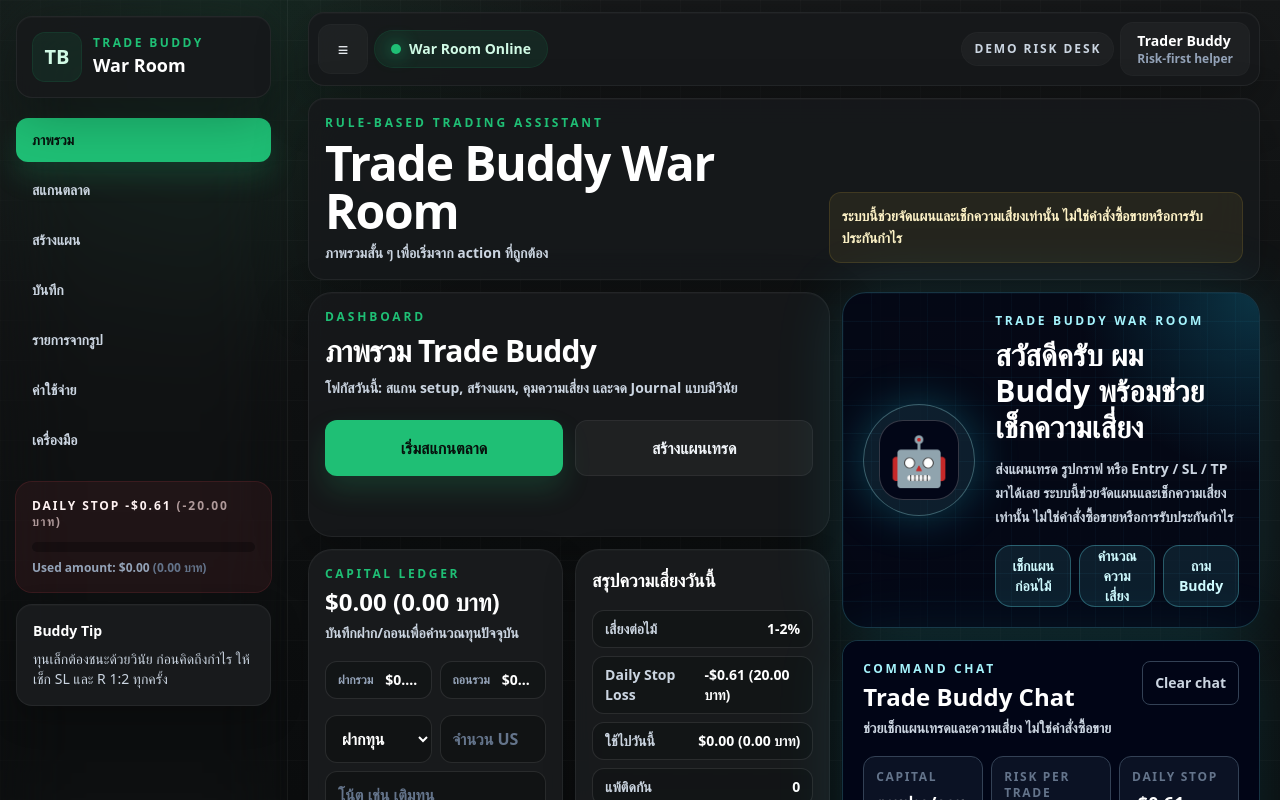
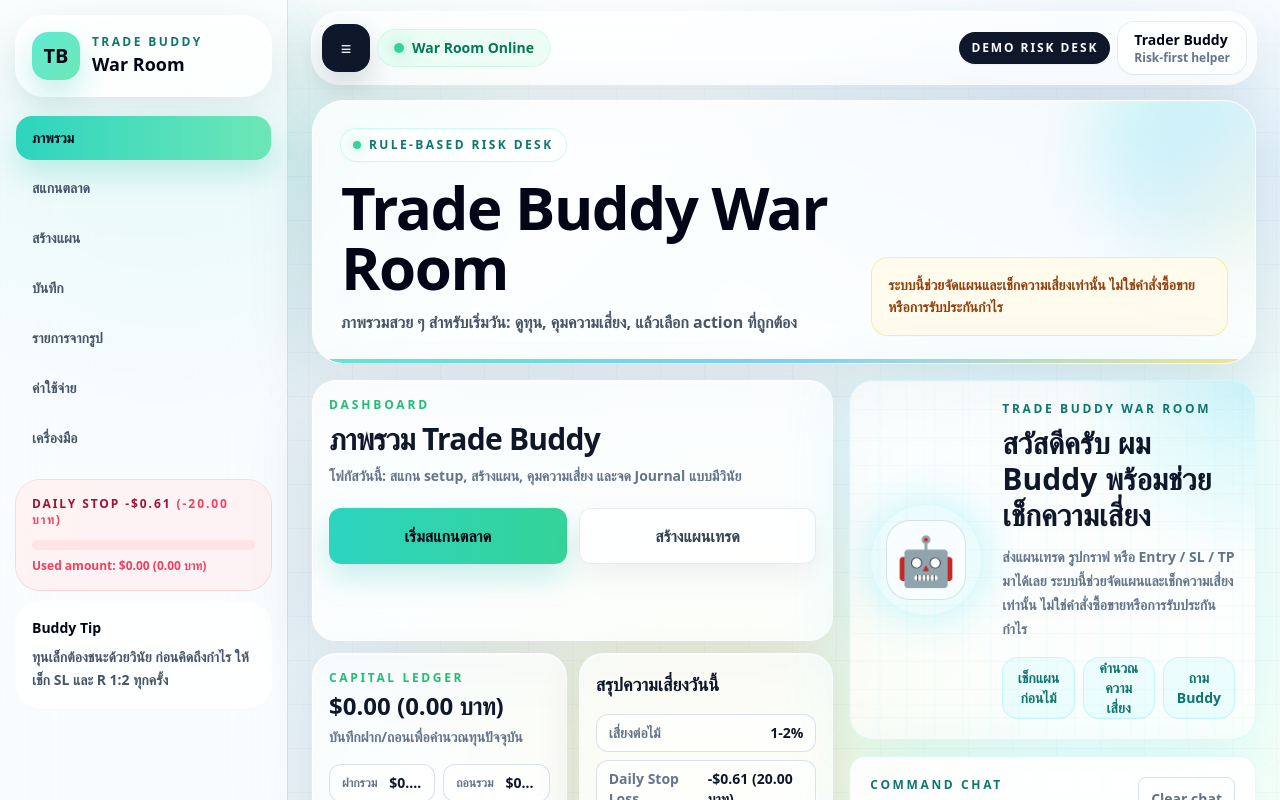
Before and after one commit to Fusemxd/buddy-trade, a Next.js app: page / in a window 1280 px wide. Shown: the top 800 px of the page. Built offline with nearby package versions, Linux system fonts and the light colour scheme.

Commit message:
Redesign war room with bright premium theme

```diff
--- a/src/app/globals.css
+++ b/src/app/globals.css
@@ -3,7 +3,7 @@
 @tailwind utilities;
 
 :root {
-  color-scheme: dark;
+  color-scheme: light;
 }
 
 * {
@@ -17,10 +17,11 @@ html {
 body {
   min-height: 100vh;
   background:
-    radial-gradient(circle at 15% 0%, rgba(31, 191, 117, 0.12), transparent 28%),
-    radial-gradient(circle at 85% 0%, rgba(69, 121, 255, 0.10), transparent 30%),
-    linear-gradient(135deg, #17191a 0%, #101213 48%, #08090a 100%);
-  color: #f8fafc;
+    radial-gradient(circle at 12% 0%, rgba(20, 184, 166, 0.20), transparent 30%),
+    radial-gradient(circle at 88% 8%, rgba(59, 130, 246, 0.18), transparent 34%),
+    radial-gradient(circle at 50% 100%, rgba(250, 204, 21, 0.16), transparent 34%),
+    linear-gradient(135deg, #f8fafc 0%, #edf8ff 45%, #f7fff9 100%);
+  color: #0f172a;
 }
 
 ::selection {
@@ -33,16 +34,16 @@ body {
 }
 
 ::-webkit-scrollbar-track {
-  background: rgba(15, 23, 42, 0.6);
+  background: rgba(226, 232, 240, 0.65);
 }
 
 ::-webkit-scrollbar-thumb {
-  background: rgba(34, 211, 238, 0.32);
+  background: rgba(20, 184, 166, 0.35);
   border-radius: 999px;
 }
 
 ::-webkit-scrollbar-thumb:hover {
-  background: rgba(34, 211, 238, 0.55);
+  background: rgba(20, 184, 166, 0.55);
 }
 
 button,
@@ -74,22 +75,103 @@ textarea {
   }
 
   .trade-panel {
-    @apply relative border border-white/[0.06] bg-[#17191b]/90 shadow-[0_18px_54px_rgba(0,0,0,0.26),inset_0_1px_0_rgba(255,255,255,0.025)] backdrop-blur-xl;
+    @apply relative border border-white/70 bg-white/[0.78] shadow-[0_22px_70px_rgba(15,23,42,0.10),inset_0_1px_0_rgba(255,255,255,0.92)] backdrop-blur-xl;
   }
 
   .trade-card {
-    @apply relative border border-white/[0.055] bg-[#1b1e20]/[0.82] shadow-[0_12px_32px_rgba(0,0,0,0.22),inset_0_1px_0_rgba(255,255,255,0.02)] backdrop-blur;
+    @apply relative border border-white/70 bg-white/[0.72] shadow-[0_16px_48px_rgba(15,23,42,0.09),inset_0_1px_0_rgba(255,255,255,0.88)] backdrop-blur;
   }
 
   .trade-button {
-    @apply bg-[#1fbf75] text-[#07100c] shadow-[0_14px_28px_rgba(31,191,117,0.18)] transition hover:bg-[#2ad986];
+    @apply bg-gradient-to-r from-teal-400 to-emerald-400 text-slate-950 shadow-[0_14px_30px_rgba(20,184,166,0.22)] transition hover:from-teal-300 hover:to-emerald-300;
   }
 
   .trade-button-secondary {
-    @apply border border-white/[0.06] bg-white/[0.045] text-slate-100 transition hover:border-[#1fbf75]/35 hover:bg-[#1fbf75]/10 hover:text-white;
+    @apply border border-slate-200/80 bg-white/70 text-slate-700 shadow-[0_10px_30px_rgba(15,23,42,0.06)] transition hover:border-teal-300/70 hover:bg-teal-50 hover:text-slate-950;
   }
 
   .trade-danger-card {
-    @apply border border-[#ff4d5e]/25 bg-[#ff4d5e]/10 text-red-50;
+    @apply border border-rose-200/80 bg-rose-50/85 text-rose-700;
+  }
+
+  .bright-theme {
+    color: #0f172a;
+  }
+
+  .bright-theme .text-white,
+  .bright-theme .text-slate-100,
+  .bright-theme .text-slate-200 {
+    color: #0f172a !important;
+  }
+
+  .bright-theme .text-slate-300,
+  .bright-theme .text-slate-400,
+  .bright-theme .text-slate-500 {
+    color: #64748b !important;
+  }
+
+  .bright-theme .text-cyan-100,
+  .bright-theme .text-cyan-200,
+  .bright-theme .text-cyan-50 {
+    color: #0f766e !important;
+  }
+
+  .bright-theme .text-emerald-100,
+  .bright-theme .text-green-100 {
+    color: #047857 !important;
+  }
+
+  .bright-theme .text-yellow-100,
+  .bright-theme .text-yellow-50,
+  .bright-theme .text-amber-100 {
+    color: #92400e !important;
+  }
+
+  .bright-theme .text-red-100,
+  .bright-theme .text-red-50 {
+    color: #be123c !important;
+  }
+
+  .bright-theme [class*="bg-slate-950"],
+  .bright-theme [class*="bg-slate-900"],
+  .bright-theme [class*="bg-[#111314]"],
+  .bright-theme [class*="bg-[#101213]"],
+  .bright-theme [class*="bg-[#17191b]"],
+  .bright-theme [class*="bg-black"] {
+    background-color: rgba(255, 255, 255, 0.64) !important;
+  }
+
+  .bright-theme [class*="border-slate-700"],
+  .bright-theme [class*="border-white"] {
+    border-color: rgba(203, 213, 225, 0.70) !important;
+  }
+
+  .bright-theme input,
+  .bright-theme select,
+  .bright-theme textarea {
+    background: rgba(255, 255, 255, 0.78) !important;
+    color: #0f172a !important;
+  }
+
+  .bright-theme input::placeholder,
+  .bright-theme textarea::placeholder {
+    color: #94a3b8 !important;
+  }
+
+  .bright-theme .keep-dark {
+    background: #0f172a !important;
+    color: #f8fafc !important;
+  }
+
+  .bright-theme .keep-dark .text-white,
+  .bright-theme .keep-dark .text-slate-100,
+  .bright-theme .keep-dark .text-slate-200,
+  .bright-theme .keep-dark .text-slate-300 {
+    color: #e2e8f0 !important;
+  }
+
+  .bright-theme .keep-dark .text-slate-400,
+  .bright-theme .keep-dark .text-slate-500 {
+    color: #94a3b8 !important;
   }
 }
--- a/src/components/SidebarNav.tsx
+++ b/src/components/SidebarNav.tsx
@@ -12,13 +12,13 @@ const navItems: Array<{ id: MobileWarRoomPanel; label: string }> = [
 
 export default function SidebarNav({ activePanel, onSelect }: { activePanel: MobileWarRoomPanel; onSelect: (panel: MobileWarRoomPanel) => void }) {
   return (
-    <aside className="hidden min-h-screen w-72 shrink-0 border-r border-white/[0.055] bg-[#111314]/92 p-4 backdrop-blur-2xl xl:block">
-      <div className="trade-panel rounded-2xl p-4">
+    <aside className="hidden min-h-screen w-72 shrink-0 border-r border-white/70 bg-white/55 p-4 shadow-[20px_0_60px_rgba(15,23,42,0.05)] backdrop-blur-2xl xl:block">
+      <div className="rounded-[1.75rem] bg-white/80 p-4 shadow-[0_16px_44px_rgba(15,23,42,0.08)] ring-1 ring-white">
         <div className="flex items-center gap-3">
-          <div className="grid h-12 w-12 place-items-center rounded-xl bg-trade-green/[0.09] text-xl font-black text-emerald-100 ring-1 ring-trade-green/[0.18]">TB</div>
+          <div className="grid h-12 w-12 place-items-center rounded-2xl bg-gradient-to-br from-teal-300 to-emerald-300 text-xl font-black text-slate-950 shadow-[0_14px_30px_rgba(20,184,166,0.24)]">TB</div>
           <div>
-            <p className="text-xs font-black uppercase tracking-[0.2em] text-trade-green">Trade Buddy</p>
-            <h1 className="text-lg font-black text-white">War Room</h1>
+            <p className="text-xs font-black uppercase tracking-[0.2em] text-teal-700">Trade Buddy</p>
+            <h1 className="text-lg font-black text-slate-950">War Room</h1>
           </div>
         </div>
       </div>
@@ -27,7 +27,16 @@ export default function SidebarNav({ activePanel, onSelect }: { activePanel: Mob
         {navItems.map((item) => {
           const active = activePanel === item.id || (item.id === "imageRecords" && activePanel === "expenses");
           return (
-            <button className={`min-h-11 w-full rounded-xl px-4 text-left text-sm font-bold transition ${active ? "trade-button" : "text-slate-300 hover:bg-white/[0.055] hover:text-white"}`} key={item.id} onClick={() => onSelect(item.id)} type="button">
+            <button
+              className={`min-h-11 w-full rounded-2xl px-4 text-left text-sm font-black transition ${
+                active
+                  ? "bg-gradient-to-r from-teal-400 to-emerald-300 text-slate-950 shadow-[0_14px_28px_rgba(20,184,166,0.22)]"
+                  : "text-slate-600 hover:bg-white/75 hover:text-slate-950 hover:shadow-sm"
+              }`}
+              key={item.id}
+              onClick={() => onSelect(item.id)}
+              type="button"
+            >
               {item.label}
             </button>
           );
@@ -35,16 +44,16 @@ export default function SidebarNav({ activePanel, onSelect }: { activePanel: Mob
       </nav>
 
       <div className="mt-5 space-y-3">
-        <div className="rounded-2xl bg-[#ff4d5e]/[0.075] p-4 text-red-50 ring-1 ring-[#ff4d5e]/[0.18]">
-          <p className="text-xs font-bold uppercase tracking-[0.16em]">Daily Stop -$0.61 <span className="text-red-100/65">(-20.00 บาท)</span></p>
-          <div className="mt-3 h-2.5 overflow-hidden rounded-full bg-black/30">
-            <div className="h-full w-0 rounded-full bg-trade-red" />
+        <div className="rounded-3xl bg-rose-50/85 p-4 text-rose-800 shadow-sm ring-1 ring-rose-200/80">
+          <p className="text-xs font-black uppercase tracking-[0.16em]">Daily Stop -$0.61 <span className="text-rose-500">(-20.00 บาท)</span></p>
+          <div className="mt-3 h-2.5 overflow-hidden rounded-full bg-rose-100">
+            <div className="h-full w-0 rounded-full bg-rose-500" />
           </div>
-          <p className="mt-2 text-xs font-semibold text-slate-400">Used amount: $0.00 <span className="text-slate-500">(0.00 บาท)</span></p>
+          <p className="mt-2 text-xs font-bold text-rose-500">Used amount: $0.00 <span>(0.00 บาท)</span></p>
         </div>
-        <div className="trade-card rounded-2xl p-4">
-          <p className="text-sm font-black text-white">Buddy Tip</p>
-          <p className="mt-2 text-sm text-slate-300">ทุนเล็กต้องชนะด้วยวินัย ก่อนคิดถึงกำไร ให้เช็ก SL และ R 1:2 ทุกครั้ง</p>
+        <div className="rounded-3xl bg-white/[0.78] p-4 shadow-sm ring-1 ring-white">
+          <p className="text-sm font-black text-slate-950">Buddy Tip</p>
+          <p className="mt-2 text-sm font-semibold leading-relaxed text-slate-600">ทุนเล็กต้องชนะด้วยวินัย ก่อนคิดถึงกำไร ให้เช็ก SL และ R 1:2 ทุกครั้ง</p>
         </div>
       </div>
     </aside>
--- a/src/components/TopBar.tsx
+++ b/src/components/TopBar.tsx
@@ -1,20 +1,20 @@
 export default function TopBar() {
   return (
-    <div className="trade-panel flex min-w-0 items-center justify-between gap-2 rounded-2xl p-2.5">
-      <button className="grid h-11 w-11 shrink-0 place-items-center rounded-xl bg-white/[0.035] text-lg font-black text-slate-100 ring-1 ring-white/[0.055] sm:h-12 sm:w-12" type="button">
+    <div className="flex min-w-0 items-center justify-between gap-2 rounded-[1.75rem] bg-white/[0.72] p-2.5 shadow-[0_18px_55px_rgba(15,23,42,0.08)] ring-1 ring-white/90 backdrop-blur-2xl">
+      <button className="keep-dark grid h-11 w-11 shrink-0 place-items-center rounded-2xl text-lg font-black shadow-[0_12px_28px_rgba(15,23,42,0.16)] sm:h-12 sm:w-12" type="button">
         ≡
       </button>
-      <div className="hidden items-center gap-2 rounded-full bg-trade-green/[0.09] px-4 py-2 text-sm font-black text-emerald-100 ring-1 ring-trade-green/[0.18] sm:flex">
-        <span className="h-2.5 w-2.5 animate-pulse rounded-full bg-trade-green shadow-[0_0_18px_rgba(31,191,117,0.95)]" />
+      <div className="hidden items-center gap-2 rounded-full bg-emerald-50 px-4 py-2 text-sm font-black text-emerald-700 ring-1 ring-emerald-100 sm:flex">
+        <span className="h-2.5 w-2.5 animate-pulse rounded-full bg-emerald-400 shadow-[0_0_18px_rgba(52,211,153,0.85)]" />
         War Room Online
       </div>
       <div className="ml-auto flex min-w-0 items-center gap-2">
-        <div className="hidden rounded-full bg-white/[0.035] px-3 py-2 text-xs font-black uppercase tracking-[0.16em] text-slate-300 ring-1 ring-white/[0.055] sm:block">
+        <div className="keep-dark hidden rounded-full px-3 py-2 text-xs font-black uppercase tracking-[0.16em] shadow-sm sm:block">
           Demo Risk Desk
         </div>
-        <div className="min-w-0 rounded-xl bg-white/[0.035] px-3 py-2 ring-1 ring-white/[0.055] sm:px-4">
-          <p className="truncate text-sm font-black text-white">Trader Buddy</p>
-          <p className="truncate text-xs font-semibold text-slate-400">Risk-first helper</p>
+        <div className="min-w-0 rounded-2xl bg-white/80 px-3 py-2 shadow-sm ring-1 ring-slate-200/80 sm:px-4">
+          <p className="truncate text-sm font-black text-slate-950">Trader Buddy</p>
+          <p className="truncate text-xs font-semibold text-slate-500">Risk-first helper</p>
         </div>
       </div>
     </div>
--- a/src/components/TradeBuddyWarRoom.tsx
+++ b/src/components/TradeBuddyWarRoom.tsx
@@ -31,23 +31,33 @@ export default function TradeBuddyWarRoom() {
   }
 
   return (
-    <main className="min-h-screen overflow-x-hidden bg-[#101213] pb-28 text-slate-100 lg:pb-0">
-      <div className="pointer-events-none fixed inset-0 bg-[radial-gradient(circle_at_18%_0%,rgba(31,191,117,0.10),transparent_28%),linear-gradient(180deg,#161819,#0f1112_55%,#0b0d0e)]" />
-      <div className="pointer-events-none fixed inset-0 bg-[linear-gradient(rgba(255,255,255,0.025)_1px,transparent_1px),linear-gradient(90deg,rgba(255,255,255,0.018)_1px,transparent_1px)] bg-[size:40px_40px]" />
+    <main className="bright-theme min-h-screen overflow-x-hidden pb-28 text-slate-950 lg:pb-0">
+      <div className="pointer-events-none fixed inset-0 bg-[radial-gradient(circle_at_12%_4%,rgba(45,212,191,0.28),transparent_30%),radial-gradient(circle_at_86%_0%,rgba(96,165,250,0.24),transparent_32%),radial-gradient(circle_at_55%_100%,rgba(253,224,71,0.22),transparent_34%),linear-gradient(135deg,#f8fafc,#eef9ff_44%,#f7fff7)]" />
+      <div className="pointer-events-none fixed inset-0 bg-[linear-gradient(rgba(15,23,42,0.045)_1px,transparent_1px),linear-gradient(90deg,rgba(15,23,42,0.035)_1px,transparent_1px)] bg-[size:44px_44px] opacity-60" />
+      <div className="pointer-events-none fixed inset-x-0 top-0 h-40 bg-gradient-to-b from-white/80 to-transparent" />
 
       <div className="relative flex min-h-screen">
         <SidebarNav activePanel={page} onSelect={setPage} />
         <div className="min-w-0 flex-1">
-          <div className="mx-auto flex w-full max-w-[1500px] flex-col gap-3 px-3 pb-6 pt-3 sm:px-4 lg:pb-4 xl:px-5">
+          <div className="mx-auto flex w-full max-w-[1540px] flex-col gap-4 px-3 pb-6 pt-3 sm:px-4 lg:pb-4 xl:px-6">
             <TopBar />
-            <header className="trade-panel overflow-hidden rounded-2xl p-4">
-              <div className="relative flex flex-col gap-3 lg:flex-row lg:items-end lg:justify-between">
+            <header className="trade-panel overflow-hidden rounded-[2rem] p-5 sm:p-7">
+              <div className="pointer-events-none absolute -right-16 -top-16 h-56 w-56 rounded-full bg-gradient-to-br from-teal-200/70 via-sky-200/60 to-yellow-100/70 blur-2xl" />
+              <div className="pointer-events-none absolute bottom-0 left-0 h-1 w-full bg-gradient-to-r from-teal-300 via-sky-300 to-amber-200" />
+              <div className="relative flex flex-col gap-5 lg:flex-row lg:items-end lg:justify-between">
                 <div className="min-w-0">
-                  <p className="text-xs font-black uppercase tracking-[0.24em] text-trade-green">Rule-Based Trading Assistant</p>
-                  <h1 className="mt-2 break-words text-3xl font-black tracking-tight text-white sm:text-5xl">Trade Buddy War Room</h1>
-                  <p className="mt-2 text-sm font-semibold text-slate-300">{pageTitle(page)}</p>
+                  <div className="inline-flex items-center gap-2 rounded-full bg-white/75 px-3 py-2 text-xs font-black uppercase tracking-[0.2em] text-teal-700 shadow-sm ring-1 ring-teal-100">
+                    <span className="h-2 w-2 rounded-full bg-emerald-400 shadow-[0_0_16px_rgba(52,211,153,0.8)]" />
+                    Rule-Based Risk Desk
+                  </div>
+                  <h1 className="mt-4 max-w-4xl break-words text-4xl font-black tracking-tight text-slate-950 sm:text-6xl">
+                    Trade Buddy War Room
+                  </h1>
+                  <p className="mt-3 max-w-2xl text-base font-semibold leading-relaxed text-slate-600">{pageTitle(page)}</p>
                 </div>
-                <div className="max-w-xl rounded-xl border border-amber-300/[0.12] bg-amber-300/[0.07] p-3 text-sm font-semibold leading-relaxed text-amber-100">{DISCLAIMER_TEXT}</div>
+                <div className="max-w-xl rounded-2xl bg-amber-50/90 p-4 text-sm font-bold leading-relaxed text-amber-800 shadow-sm ring-1 ring-amber-200/80">
+                  {DISCLAIMER_TEXT}
+                </div>
               </div>
             </header>
 
@@ -69,9 +79,9 @@ export default function TradeBuddyWarRoom() {
 function renderPage(page: MobileWarRoomPanel, props: { risk?: RiskResult; onRiskChange: (risk: RiskResult) => void; onNavigate: (page: MobileWarRoomPanel) => void; onBuildPlan: (symbol?: string) => void; planSymbol: string }) {
   if (page === "dashboard") {
     return (
-      <div className="grid min-w-0 gap-3 xl:grid-cols-[minmax(0,1fr)_minmax(360px,0.8fr)]">
+      <div className="grid min-w-0 gap-4 xl:grid-cols-[minmax(0,1fr)_minmax(360px,0.78fr)]">
         <DashboardOverview onNavigate={(next) => props.onNavigate(next)} />
-        <div className="grid min-w-0 content-start gap-3">
+        <div className="grid min-w-0 content-start gap-4">
           <BuddyHeroCard />
           <TradeBuddyChat context={{ riskWarnings: props.risk?.warnings ?? [] }} />
         </div>
@@ -81,9 +91,9 @@ function renderPage(page: MobileWarRoomPanel, props: { risk?: RiskResult; onRisk
   if (page === "scanner") return <WatchlistScanner onBuildPlan={props.onBuildPlan} />;
   if (page === "plan") {
     return (
-      <div className="grid min-w-0 gap-3 xl:grid-cols-[minmax(0,1fr)_minmax(360px,0.85fr)]">
+      <div className="grid min-w-0 gap-4 xl:grid-cols-[minmax(0,1fr)_minmax(360px,0.85fr)]">
         <TradePlanBuilder initialSymbol={props.planSymbol} />
-        <div className="grid min-w-0 content-start gap-3">
+        <div className="grid min-w-0 content-start gap-4">
           <DirectionBiasCard initialInput={{ symbol: props.planSymbol }} />
           <RiskCalculator onRiskChange={props.onRiskChange} />
           <SetupChecklist risk={props.risk} />
@@ -97,7 +107,7 @@ function renderPage(page: MobileWarRoomPanel, props: { risk?: RiskResult; onRisk
   if (page === "tools" || page === "guide") return <ToolsPanel />;
   if (page === "more") {
     return (
-      <div className="grid gap-3">
+      <div className="grid gap-4">
         <div className="grid gap-3 sm:grid-cols-2 xl:grid-cols-4">
           <MoreButton label="รายการจากรูป" onClick={() => props.onNavigate("imageRecords")} />
           <MoreButton label="ค่าใช้จ่าย" onClick={() => props.onNavigate("expenses")} />
@@ -120,12 +130,12 @@ function toBottomPage(page: MobileWarRoomPanel) {
 }
 
 function pageTitle(page: MobileWarRoomPanel) {
-  if (page === "dashboard") return "ภาพรวมสั้น ๆ เพื่อเริ่มจาก action ที่ถูกต้อง";
-  if (page === "scanner") return "สแกนตลาดและดู setup readiness";
-  if (page === "plan") return "สร้างแผน คำนวณ risk และเช็ก checklist";
-  if (page === "journal") return "บันทึกเพื่อจับนิสัยการเทรดของตัวเอง";
-  if (page === "imageRecords") return "รายการจากรูป ใบเสร็จ ภาพเทรด และสรุปจากข้อมูล local";
-  if (page === "expenses") return "ใบเสร็จและค่าใช้จ่ายในหน้าเดียวกับรายการจากรูป";
-  if (page === "guide") return "คู่มือและข้อจำกัดการใช้งาน";
-  return "เครื่องมือและการตั้งค่า";
+  if (page === "dashboard") return "ภาพรวมสวย ๆ สำหรับเริ่มวัน: ดูทุน, คุมความเสี่ยง, แล้วเลือก action ที่ถูกต้อง";
+  if (page === "scanner") return "สแกนตลาดจากข้อมูลสาธารณะ พร้อมกราฟและ bias เพื่อช่วยวางแผนอย่างมีวินัย";
+  if (page === "plan") return "สร้างแผน, คำนวณ risk, เช็ก checklist และหลีกเลี่ยงการไล่ราคา";
+  if (page === "journal") return "บันทึกผลแบบง่าย เพื่อจับพฤติกรรมการเทรดและหยุดเมื่อถึงลิมิต";
+  if (page === "imageRecords") return "รวมภาพ, ใบเสร็จ, ภาพเทรด และสรุปข้อมูลที่บันทึกไว้ในเครื่อง";
+  if (page === "expenses") return "ดูค่าใช้จ่ายและรายการจากรูป เพื่อไม่ให้ทุนรั่วโดยไม่รู้ตัว";
+  if (page === "guide") return "คู่มือและข้อจำกัดการใช้งานของระบบ rule-based";
+  return "เครื่องมือช่วยเทรดแบบ risk-first สำหรับมือใหม่ทุนเล็ก";
 }
```
Also changed, not shown: src/components/MobileBottomNav.tsx (+12 -3 lines), src/components/WatchlistCard.tsx (+43 -43 lines), src/components/WatchlistScanner.tsx (+15 -15 lines).
